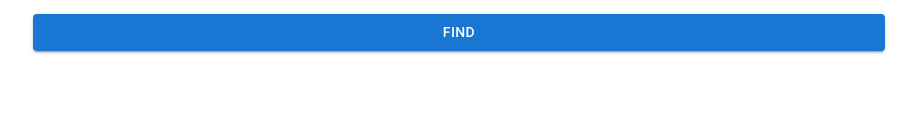
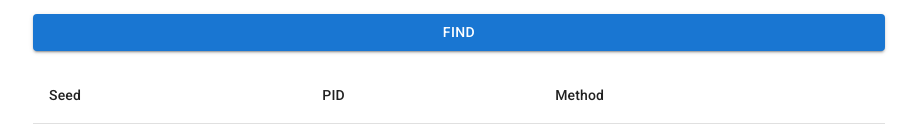
Before and after one commit to it-is-final/ivs-to-pid, a React (Vite) app: page / in a window 1280 px wide. Shown: the part 162-302 px from the top of the page, without its empty margins (181-1098 px from the left). Built offline with nearby package versions, Linux system fonts and the light colour scheme.

Commit message:
Implement IvsToPidOutput component

```diff
--- a/src/components/IvsToPidForm.tsx
+++ b/src/components/IvsToPidForm.tsx
@@ -27,12 +27,14 @@ import {
   type Stat,
   natures,
   genders,
+  type IvToPidState,
 } from "../lib/ivsToPid";
 import FormControl from "@mui/material/FormControl";
 import InputLabel from "@mui/material/InputLabel";
 import MenuItem from "@mui/material/MenuItem";
 import Select from "@mui/material/Select";
 import Button from "@mui/material/Button";
+import IvsToPidOutput from "./IvsToPidOutput";
 
 interface InputData {
   hp: number;
@@ -82,6 +84,7 @@ export default function IvsToPidForm() {
     genderRatio: "U",
     ability: "",
   });
+  const [results, setResults] = React.useState<IvToPidState[]>([]);
   const natureOptions = natures.map((nature) => (
     <MenuItem key={nature} value={nature}>
       {nature}
@@ -100,6 +103,7 @@ export default function IvsToPidForm() {
   ));
   function handleSubmit(event: React.FormEvent<HTMLFormElement>) {
     event.preventDefault();
+    setResults([]);
   }
 
   return (
@@ -287,6 +291,7 @@ export default function IvsToPidForm() {
             Find
           </Button>
         </Grid>
+        <IvsToPidOutput results={results} />
       </Grid>
     </Box>
   );
--- /dev/null
+++ b/src/components/IvsToPidOutput.tsx
@@ -0,0 +1,35 @@
+import Table from "@mui/material/Table";
+import TableBody from "@mui/material/TableBody";
+import TableCell from "@mui/material/TableCell";
+import TableContainer from "@mui/material/TableContainer";
+import TableHead from "@mui/material/TableHead";
+import TableRow from "@mui/material/TableRow";
+import type { IvToPidState } from "../lib/ivsToPid";
+
+interface IvsToPidOutputProps {
+  results: IvToPidState[];
+}
+
+export default function IvsToPidOutput({ results }: IvsToPidOutputProps) {
+  const resultEntries = results.map((result) => (
+    <TableRow key={result.pid}>
+      <TableCell>{result.seed.toString(16)}</TableCell>
+      <TableCell>{result.pid.toString(16)}</TableCell>
+      <TableCell>{result.method}</TableCell>
+    </TableRow>
+  ));
+  return (
+    <TableContainer component="output">
+      <Table>
+        <TableHead>
+          <TableRow>
+            <TableCell scope="col">Seed</TableCell>
+            <TableCell scope="col">PID</TableCell>
+            <TableCell scope="col">Method</TableCell>
+          </TableRow>
+        </TableHead>
+        <TableBody>{resultEntries}</TableBody>
+      </Table>
+    </TableContainer>
+  );
+}
```
